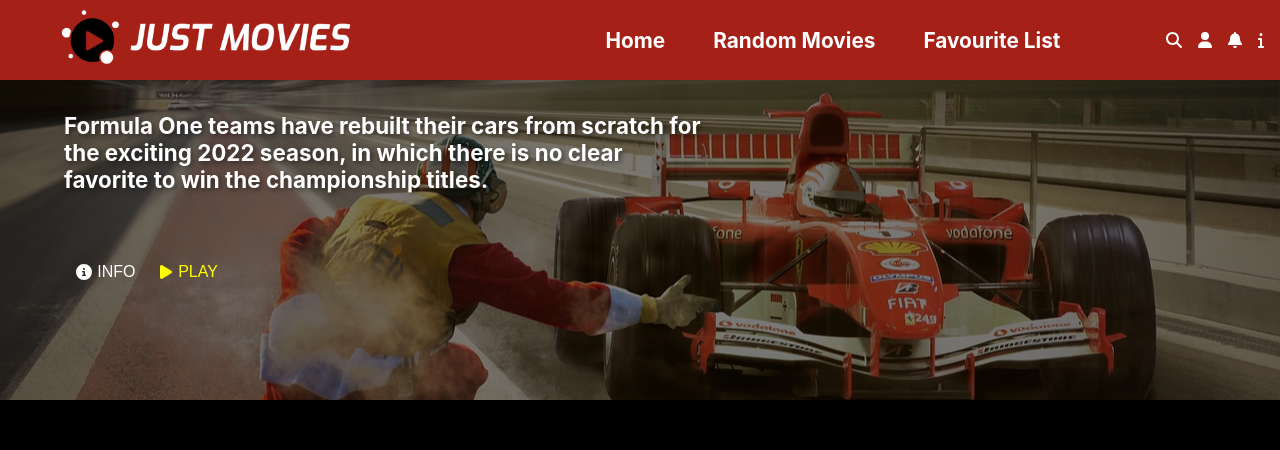
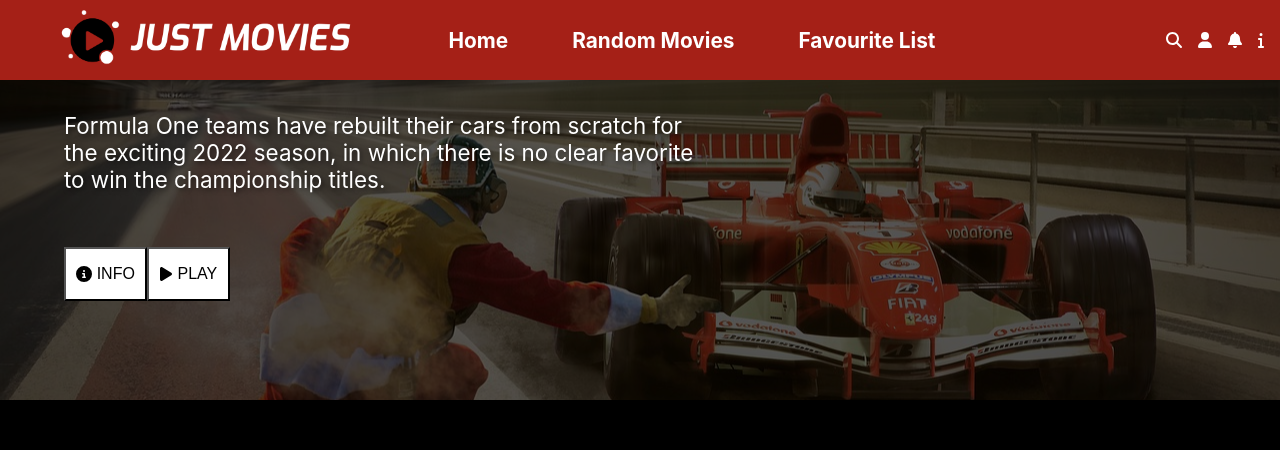
Before and after one commit to Szersz87/just_movies, a React (Create React App) app: page / in a window 1280 px wide. Shown: the top 450 px of the page. Built offline with nearby package versions, Linux system fonts and the light colour scheme; no server answers.

Commit message:
RWD in progress

```diff
--- a/src/app/App.scss
+++ b/src/app/App.scss
@@ -12,7 +12,6 @@
   img {
     max-height: 10vh;
     width: auto;
-
   }
 }
 .iconsContainer svg {
@@ -20,15 +19,18 @@
 }
 
 .menu {
-  display: flex;
-  align-items: center;
+  position: absolute;
+  top: 5vh;
+  left: 50%;
+  transform: translate(-50%, -50%);
   font-size: 1.3rem;
   font-weight: bold;
+
   ul {
     display: flex;
     list-style-type: none;
     li {
-      margin-left: 3rem;
+      margin-left: 4rem;
       a {
         text-decoration: none;
         color: white;
@@ -50,7 +52,7 @@
   }
   .menu {
     ul {
-      li{
+      li {
         margin-left: 0.8rem;
         font-size: 0.4rem;
       }
--- a/src/app/components/hero/hero.scss
+++ b/src/app/components/hero/hero.scss
@@ -14,7 +14,7 @@
     left: 0;
     width: 100%;
     height: 100%;
-    background-color: rgba(0, 0, 0, 0.5);
+    background-color: rgba(0, 0, 0, 0.65);
   }
   .cardText {
     position: relative;
@@ -22,6 +22,7 @@
     padding: 2rem;
     width: 50%;
     font-size: 1.4rem;
+    font-weight: 400;
     color: white;
     text-shadow: 2px 2px 5px rgba(0, 0, 0, 0.5);
     z-index: 1;
@@ -37,10 +38,10 @@
     button {
       display: flex;
       text-transform: uppercase;
-      border: none;
       cursor: pointer;
       z-index: 1;
-      background: none;
+      background: white;
+      color: black;
       overflow: hidden;
       transition: 0.5s;
       &:hover {
@@ -57,12 +58,12 @@
         width: 5rem;
       }
     }
-    .cardBtnPlay {
-      color: yellow;
-    }
-    .cardBtnInfo {
-      color: white;
-    }
+    // .cardBtnPlay {
+    //   color: yellow;
+    // }
+    // .cardBtnInfo {
+    //   color: white;
+    // }
   }
 }
 .overlay {
--- a/src/app/components/pages/MovieDetails.jsx
+++ b/src/app/components/pages/MovieDetails.jsx
@@ -2,9 +2,8 @@
 import { useLocation } from "react-router-dom";
 import AddToListButton from "../../../shared/AddToListButton";
 import PropTypes from "prop-types";
-import Icon from "../../../shared/Icon";
 import { faPlay } from "@fortawesome/free-solid-svg-icons";
-
+import ButtonWithIcon from "../../../shared/ButtonWithIcon";
 
 function MovieDetails() {
   let { state } = useLocation();
@@ -26,11 +25,14 @@
         <p className="description">{movieData.summary.label}</p>
       </div>
       <div className="iframeContainer">
-        <Icon src={faPlay} className="iconIframe"/>
+        <ButtonWithIcon icon={faPlay} className="iconIframe" buttonContent="icon"/>
+        <div className="overlayIframe"></div>
         <iframe
-        src={movieData.link[1].attributes.href}
-        className="iframe"
-        allow="fullscreen"></iframe>
+          src={movieData.link[1].attributes.href}
+          className="iframe"
+        >
+
+        </iframe>
       </div>
     </div>
   );
--- a/src/app/components/pages/MovieDetails.scss
+++ b/src/app/components/pages/MovieDetails.scss
@@ -44,23 +44,35 @@
       }
   }}
   .iframeContainer {
+    position: absolute;
+    left: 50%;
+    top: 80%;
+    transform: translate(-50%, -50%);
+    width: 30rem;
+    height: 20rem;
+    background-color: #fff;
+    // .overlayIframe {
+    // }
 
     .iconIframe {
-      position: relative;
-      left: 50vw;
+      position: absolute;
+    left: 50%;
+    top: 50%;
+    transform: translate(-50%, -50%);
       width: 3rem;
       height: 3rem;
       padding: 1.3rem;
       color: yellow;
+      background-color: black;
       border-radius: 50%;
       border: 4px solid yellow;
       cursor: pointer;
-
-      &:hover + .iframe {
-        display: block;
-        opacity: 1;
-        transition: 0.5s;
-        z-index: 1;
+      z-index: 1;
+      .icon {
+        position: absolute;
+        left: 50%;
+        top: 65%;
+        transform: translate(-50%, -50%);
       }
 
     }
@@ -71,8 +83,9 @@
       left: 50%;
       transform: translate(-50%, -50%);
       opacity: 0;
-      width: 50rem;
-      height: 30rem;
+      width: 30rem;
+      height: 20rem;
+      z-index: -2;
     }
   }
   }
--- a/src/shared/MovieList/ReusableMovieList.jsx
+++ b/src/shared/MovieList/ReusableMovieList.jsx
@@ -45,11 +45,7 @@
               slidesPerView: 5,
               spaceBetween: 30
             },
-            1800: {
-              width: 1900,
-              slidesPerView: 9,
-              spaceBetween: 40
-            }
+
           }}
           navigation
           pagination={{ clickable: true }}
```
Also changed, not shown: src/app/components/pages/HamburgerNav.jsx (added, +11 -0 lines).
